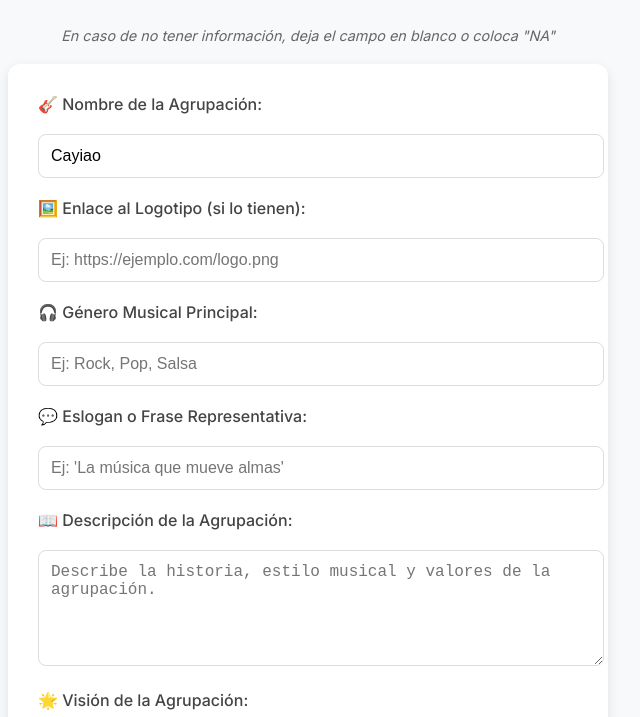
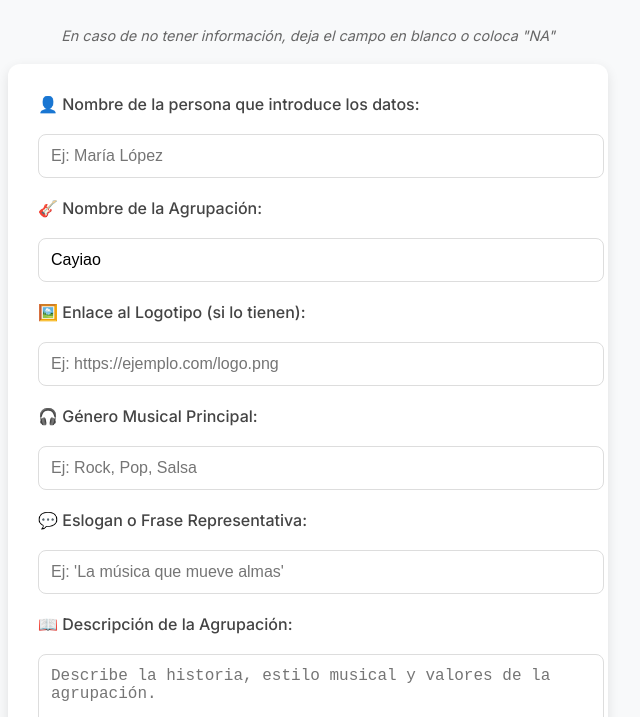
Before and after one commit to Tukeke333/Tukeke333.github.io, a plain HTML site: page index.html in a window 1280 px wide. Shown: the part 83-800 px from the top of the page, without its empty margins (332-972 px from the left). Drawn offline with Linux system fonts and the light colour scheme.

Commit message:
Add files via upload

```diff
--- a/index.html
+++ b/index.html
@@ -134,6 +134,10 @@
         <h1>🌐 Cayiao Website: Info Recap  🎵</h1>
         <p style="text-align: center; color: #666; margin-bottom: 20px; font-size: 0.9rem; font-style: italic;">En caso de no tener información, deja el campo en blanco o coloca "NA"</p>
         <form action="https://formsubmit.co/tukeke333@gmail.com" method="POST">
+            <!-- Nuevo campo para el nombre de la persona que introduce los datos -->
+            <label for="nombre_persona">👤 Nombre de la persona que introduce los datos:</label>
+            <input type="text" id="nombre_persona" name="nombre_persona" placeholder="Ej: María López">
+
             <!-- Campos del formulario -->
             <label for="nombre_grupo">🎸 Nombre de la Agrupación:</label>
             <input type="text" id="nombre_grupo" name="nombre_grupo" value="Cayiao" readonly>
```
